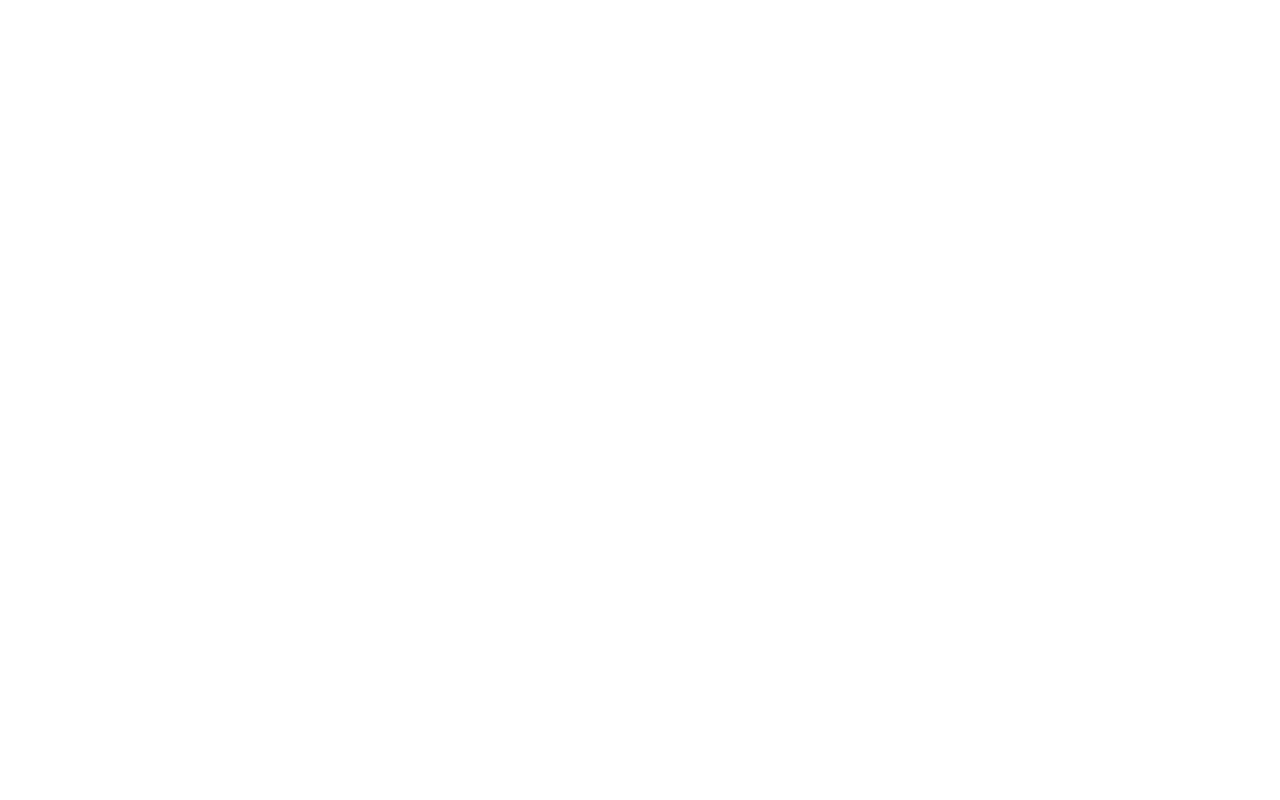
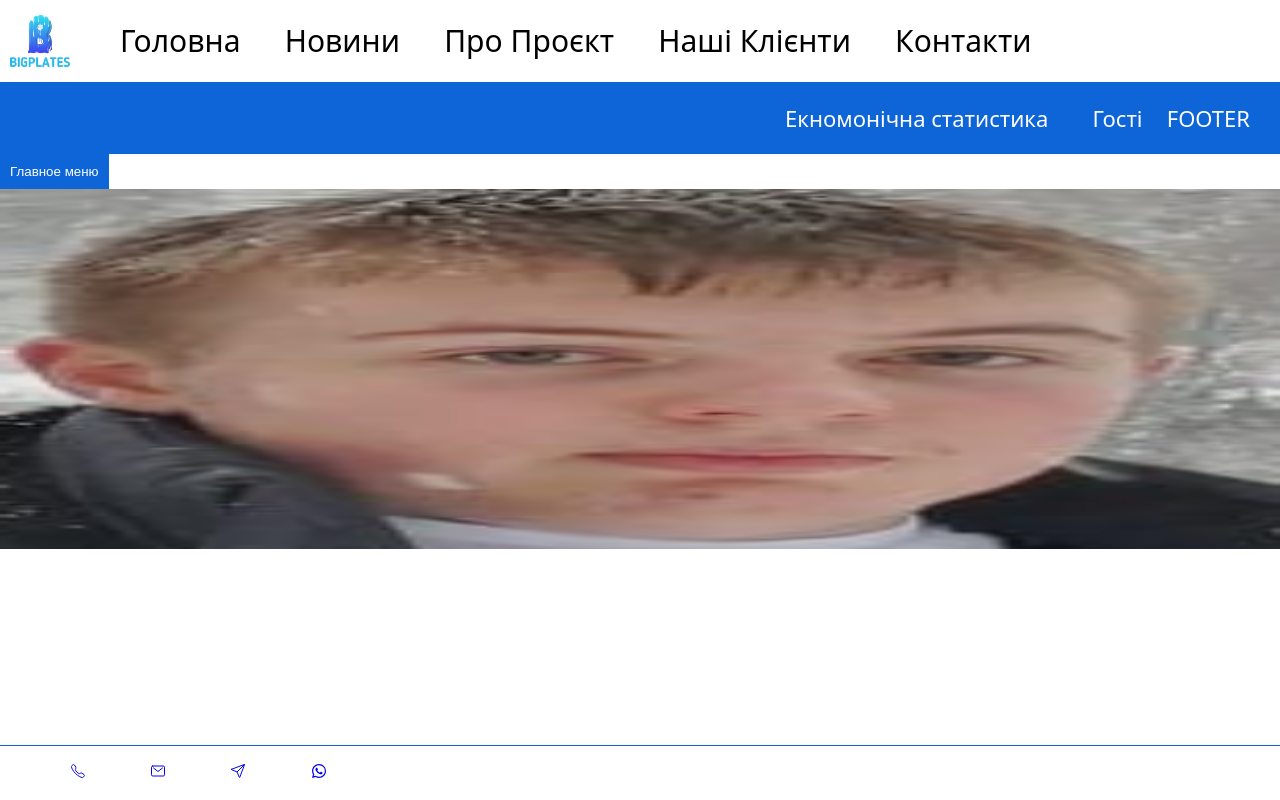
Before and after one commit to Clasher3000/webLabs, a plain HTML site: page RestaurantCRM/index.html in a window 1280 px wide. Drawn offline with nearby package versions, Linux system fonts and the light colour scheme.

Commit message:
Header, footer, sidebar

```diff
--- /dev/null
+++ b/RestaurantCRM/css/style.css
@@ -0,0 +1,127 @@
+/**
+ * Базовые стили для всего сайта
+ */
+body {
+    position: relative;
+    font-family: 'Noto Sans', sans-serif;
+    font-size: 16px;
+    line-height: 1.4;
+    color: #000;
+    min-width: 320px;
+    overflow-x: hidden;
+    height: 100vh;
+    margin: 0;
+    padding: 0;
+
+}
+
+header{
+    border-bottom: solid 1px #0D65D7;
+    text-align: center;
+    display: flex;
+}
+#header-logo{
+    width: 80px;
+}
+header ul {
+    list-style: none;
+    margin: 0;
+    padding: 20px;
+}
+header li{
+    display: inline;
+}
+header a {
+    font-size: 30px;
+    padding: 20px;
+    color: black;
+    text-decoration: none;
+
+}
+header a:hover{
+    color:#0D65D7;
+    text-decoration: none;
+}
+.content-nav-bar{
+    display: flex;
+    justify-content: right;
+    margin: 0;
+    background: #0D65D7;
+}
+.content-nav-bar ul{
+    list-style: none;
+    margin: 0;
+    padding: 20px;
+}
+.content-nav-bar li{
+    display: inline;
+    padding: 10px;
+}
+.content-nav-bar a{
+    color: white;
+    font-size:22px;
+    text-decoration: none;
+}
+.content-nav-bar a:hover{
+    color: yellow;
+    text-decoration: underline;
+}
+.mainmenubtn {
+    background-color: #0D65D7;
+    color: white;
+    border: none;
+    cursor: pointer;
+    padding:10px;
+}
+.dropdown {
+    position: relative;
+    display: inline-block;
+}
+.dropdown-child {
+    background:  #0D65D7;
+    display: none;
+    min-width: 200px;
+    border-right:solid 2px black ;
+}
+.dropdown-child a {
+    color: white;
+    padding: 10px;
+    text-decoration: none;
+    display: block;
+
+}
+.dropdown:hover .dropdown-child {
+    display: block;
+    margin: 0;
+}
+.dropdown-child ul {
+    list-style: none;
+    margin: 0;
+    padding: 20px;
+}
+.content-placer img{
+    width : 100%;
+    height : 360px;
+}
+footer {
+    bottom: 0;
+    border-top:solid 1px #0D65D7;
+    display: flex;
+    position: fixed;
+    width: 100%;
+
+}
+footer ul{
+    list-style: none;
+
+}
+#footer-logos {
+    display: flex;
+    align-items: center; /* Це вирівнює логотипи по центру вертикалі */
+
+}
+footer li {
+    display: inline;
+    padding: 30px;
+
+}
--- a/RestaurantCRM/index.html
+++ b/RestaurantCRM/index.html
@@ -1,10 +1,61 @@
 <!DOCTYPE html>
 <html lang="en">
 <head>
+    <link rel="stylesheet" href="css/style.css">
+
     <meta charset="UTF-8">
-    <title>Title</title>
+    <meta name="viewport" content="width=device-width, initial-scale=1.0">
+    <title>Mega Project</title>
 </head>
 <body>
 
+<header>
+    <img src="content/images/img.png" alt="logo" id="header-logo"/>
+    <ul>
+        <li><a href="#">Головна</a></li>
+        <li><a href="#">Новини</a></li>
+        <li><a href="#">Про Проєкт</a></li>
+        <li><a href="#">Наші Клієнти</a></li>
+        <li><a href="#">Контакти</a></li>
+    </ul>
+</header>
+<div id = "content-holder">
+    <div class = "content-nav-bar">
+        <ul>
+            <li><a href="#">Екномонічна статистика</a><li>
+            <li><a href="#">Гості</a></li>
+            <li> <a href="#">FOOTER</a></li>
+        </ul>
+    </div>
+
+    <div class = "dropdown">
+        <button class="mainmenubtn">Главное меню</button>
+        <div class = "dropdown-child">
+        <ul>
+            <li><a href="#">Rapid</a></li>
+            <li><a href="#">Rapid</a></li>
+            <li><a href="#">Rapid </a></li>
+            <li><a href="#">Rapid</a></li>
+            <li><a href="#">Rapid </a></li>
+        </ul>
+        </div>
+    </div>
+    <div class = "content-placer">
+        <img src="content/images/gg.png"/>
+        </div>
+</div>
+<footer>
+    <ul>
+        <li><a href ="tel:+380975567680"><ion-icon class= "footer-logos" name="call-outline"></ion-icon></a></li>
+        <li><a href ="mailto:zhekafill@gmail.com"><ion-icon  class= "footer-logos" name="mail-outline"></ion-icon></a></li>
+        <li><a href ="https://t.me/m6estr0"><ion-icon  class= "footer-logos" name="paper-plane-outline"></ion-icon></a></li>
+        <li><a href ="https://wa.me/+380966819943"><ion-icon  class= "footer-logos" name="logo-whatsapp"></ion-icon></a></li>
+    </ul>
+</footer>
+
+
+
+<script type="module" src="https://unpkg.com/ionicons@7.1.0/dist/ionicons/ionicons.esm.js"></script>
+<script nomodule src="https://unpkg.com/ionicons@7.1.0/dist/ionicons/ionicons.js"></script>
 </body>
 </html>
```
Also changed, not shown: RestaurantCRM/content/images/gg.png (added), RestaurantCRM/content/images/img.png (added).
